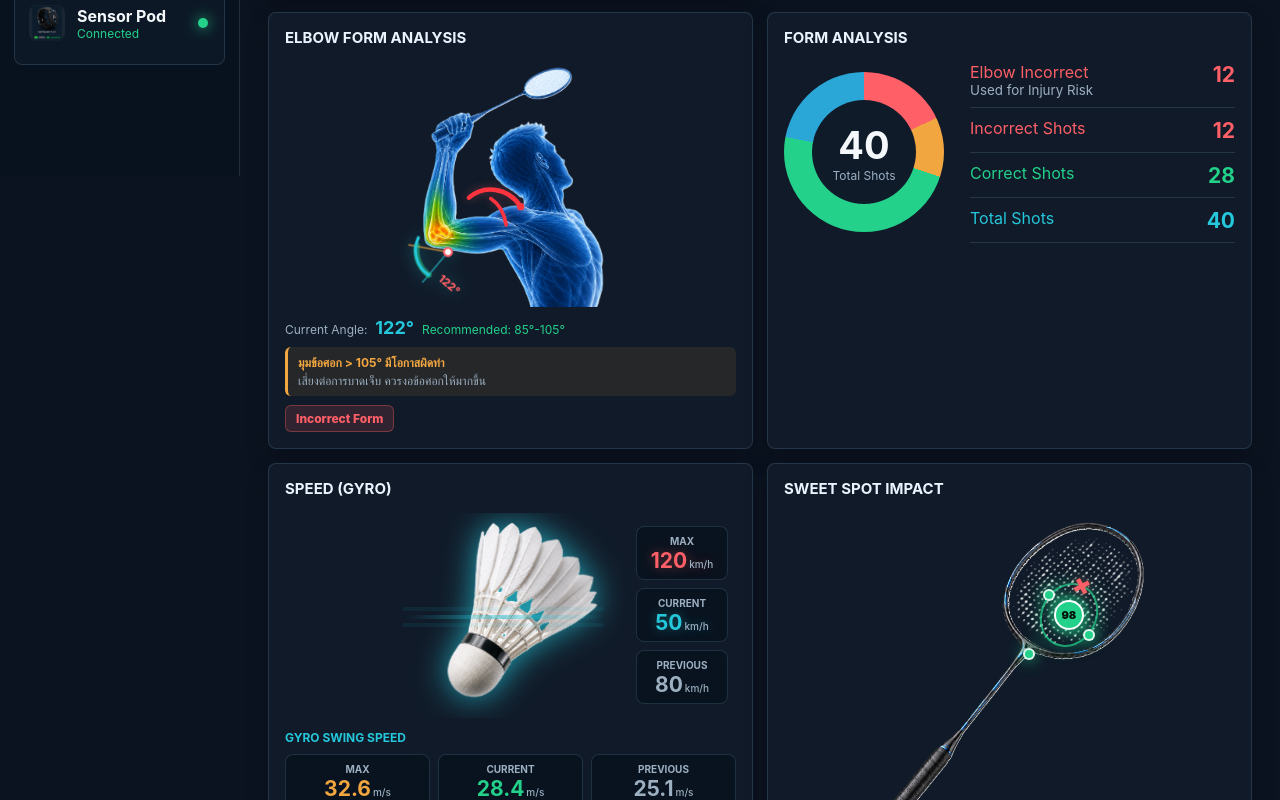
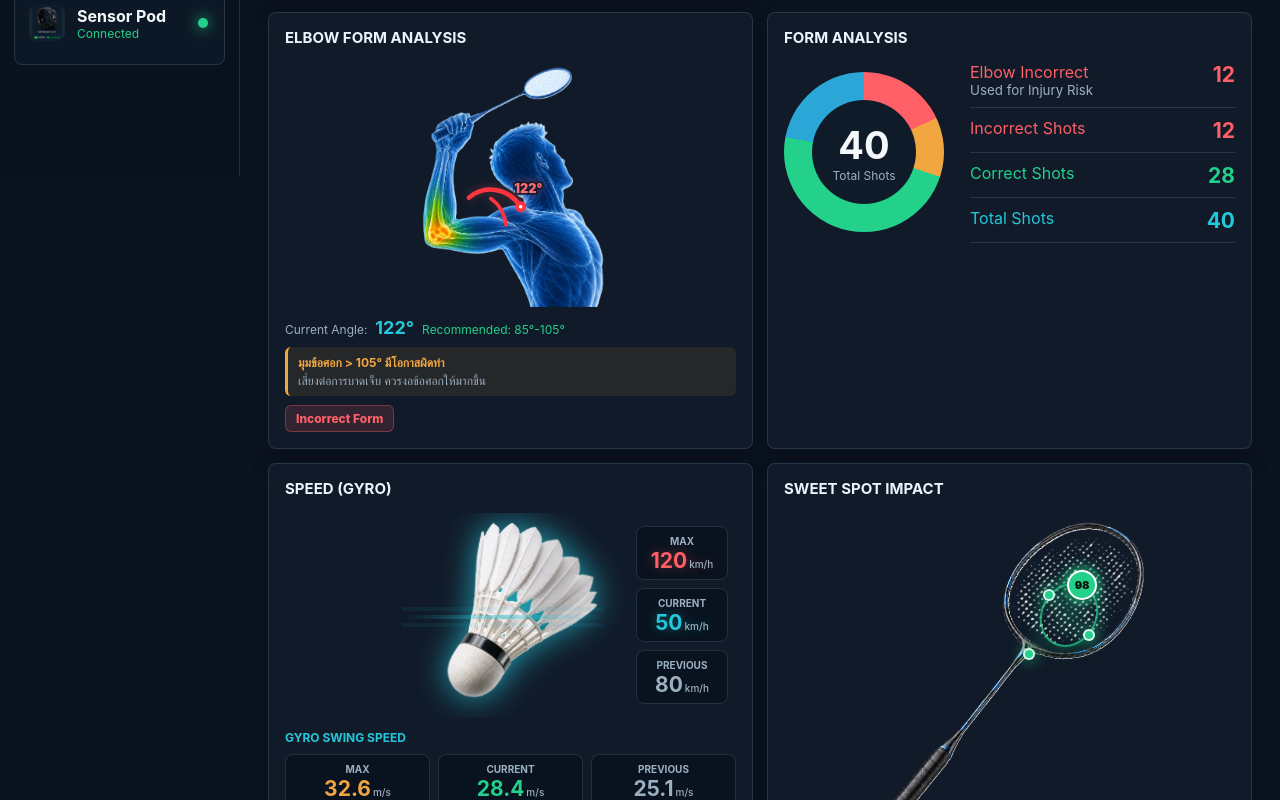
Before and after one commit to Anuwry/level2_hack3_dashboard, a React (Vite) app: page / in a window 1280 px wide. Shown: the part 624-1424 px from the top of the page. Built offline with nearby package versions, Linux system fonts and the light colour scheme.

Commit message:
Move overlay indicators to requested positions

```diff
--- a/src/App.css
+++ b/src/App.css
@@ -382,54 +382,6 @@ a {
   object-fit: contain;
 }
 
-.elbowGauge {
-  position: absolute;
-  left: 25%;
-  bottom: 2%;
-  width: 100px;
-  height: 100px;
-  pointer-events: none;
-  transform: scaleX(-1) scaleY(-1) rotate(40deg);
-  filter: drop-shadow(0 0 8px rgba(37, 199, 218, 0.45));
-}
-
-.elbowGauge path {
-  fill: none;
-  stroke: rgba(37, 199, 218, 0.48);
-  stroke-width: 2;
-}
-
-.elbowGauge .warningLine {
-  stroke: rgba(244, 163, 61, 0.62);
-}
-
-.elbowGauge .recommendedArc {
-  stroke: rgba(35, 209, 139, 0.5);
-  stroke-width: 6;
-  stroke-linecap: round;
-}
-
-.elbowGauge .currentArc {
-  stroke: var(--cyan);
-  stroke-width: 3;
-  stroke-linecap: round;
-}
-
-.elbowGauge .jointOuter {
-  fill: var(--red);
-}
-
-.elbowGauge .jointInner {
-  fill: #fff;
-}
-
-.elbowGauge text {
-  fill: var(--red);
-  font-size: 11px;
-  font-weight: 850;
-  transform: scale(-1, -1) translate(-100px, -50px);
-}
-
 .elbowArmArc {
   position: absolute;
   left: 37%;
@@ -453,7 +405,18 @@ a {
 }
 
 .elbowArmArc circle {
-  fill: #ff343f;
+  fill: #fff;
+  stroke: #ff343f;
+  stroke-width: 4;
+}
+
+.elbowArmArc text {
+  fill: #ff6b73;
+  font-size: 14px;
+  font-weight: 900;
+  paint-order: stroke;
+  stroke: rgba(16, 26, 40, 0.85);
+  stroke-width: 4px;
 }
 
 .elbowInfo {
@@ -765,18 +728,6 @@ a {
   font-size: 11px;
   border-color: #fff;
   animation: sweetPulse 1.6s ease-in-out infinite;
-}
-
-.missMark {
-  position: absolute;
-  left: 72%;
-  top: 22%;
-  color: var(--red);
-  font-size: 26px;
-  font-weight: 900;
-  line-height: 1;
-  transform: translate(-50%, -50%) rotate(18deg);
-  text-shadow: 0 0 8px rgba(255, 95, 103, 0.4);
 }
 
 .sweetScore {
--- a/src/App.jsx
+++ b/src/App.jsx
@@ -89,7 +89,7 @@ const gyroStats = [
 ]
 
 const sweetSpotHits = [
-  { id: 1, x: 68, y: 31, score: 98, current: true },
+  { id: 1, x: 72, y: 22, score: 98, current: true },
   { id: 2, x: 62, y: 25, score: 86 },
   { id: 3, x: 74, y: 37, score: 82 },
   { id: 4, x: 56, y: 43, score: 68 },
@@ -195,19 +195,11 @@ function ElbowAnalysis() {
     <>
       <div className="elbowVisual">
         <img className="elbowImage" src={asset('elbows.png')} alt="Elbow form analysis" />
-        <svg className="elbowGauge" viewBox="0 0 100 100" aria-hidden="true">
-          <path d="M 50 50 L 50 10" />
-          <path d="M 50 50 L 85 30" className="warningLine" />
-          <path d="M 50 20 A 30 30 0 0 1 78 35" className="recommendedArc" />
-          <path d="M 50 20 A 30 30 0 0 1 82 42" className="currentArc" />
-          <circle cx="50" cy="50" r="5" className="jointOuter" />
-          <circle cx="50" cy="50" r="3" className="jointInner" />
-          <text x="60" y="28">122°</text>
-        </svg>
         <svg className="elbowArmArc" viewBox="0 0 100 86" aria-hidden="true">
           <path className="armArcOuter" d="M 18 36 C 34 22 61 24 75 46" />
           <path className="armArcInner" d="M 42 37 C 51 43 57 53 59 66" />
           <circle cx="75" cy="46" r="4" />
+          <text x="68" y="31">122°</text>
         </svg>
       </div>
       <div className="elbowInfo">
@@ -264,7 +256,6 @@ function SweetSpotImpact() {
         <div className="sweetRacket">
           <img src={asset('racket.png')} alt="Racket sweet spot" />
           <div className="sweetZone" aria-hidden="true" />
-          <span className="missMark" aria-hidden="true">×</span>
           {sweetSpotHits.map((hit) => (
             <span
               className={`hitDot ${hit.current ? 'current' : ''}`}
```
